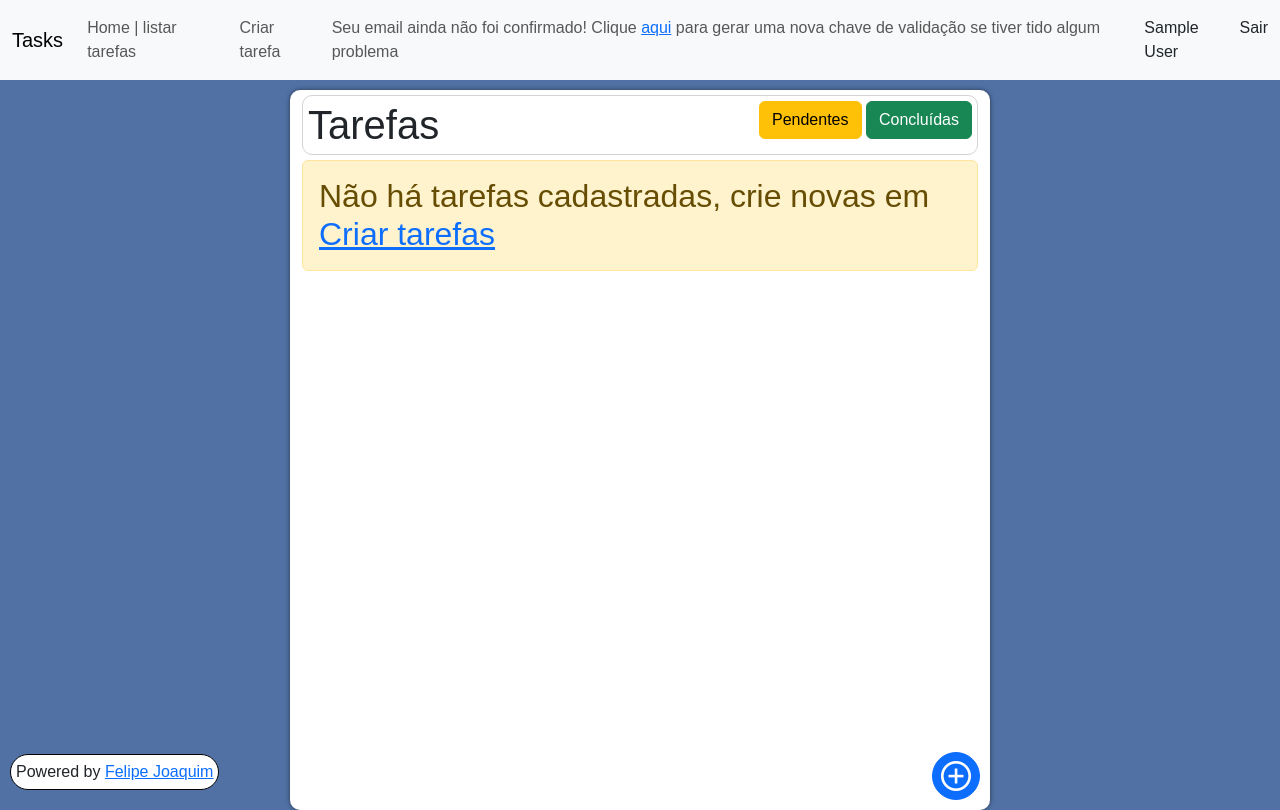
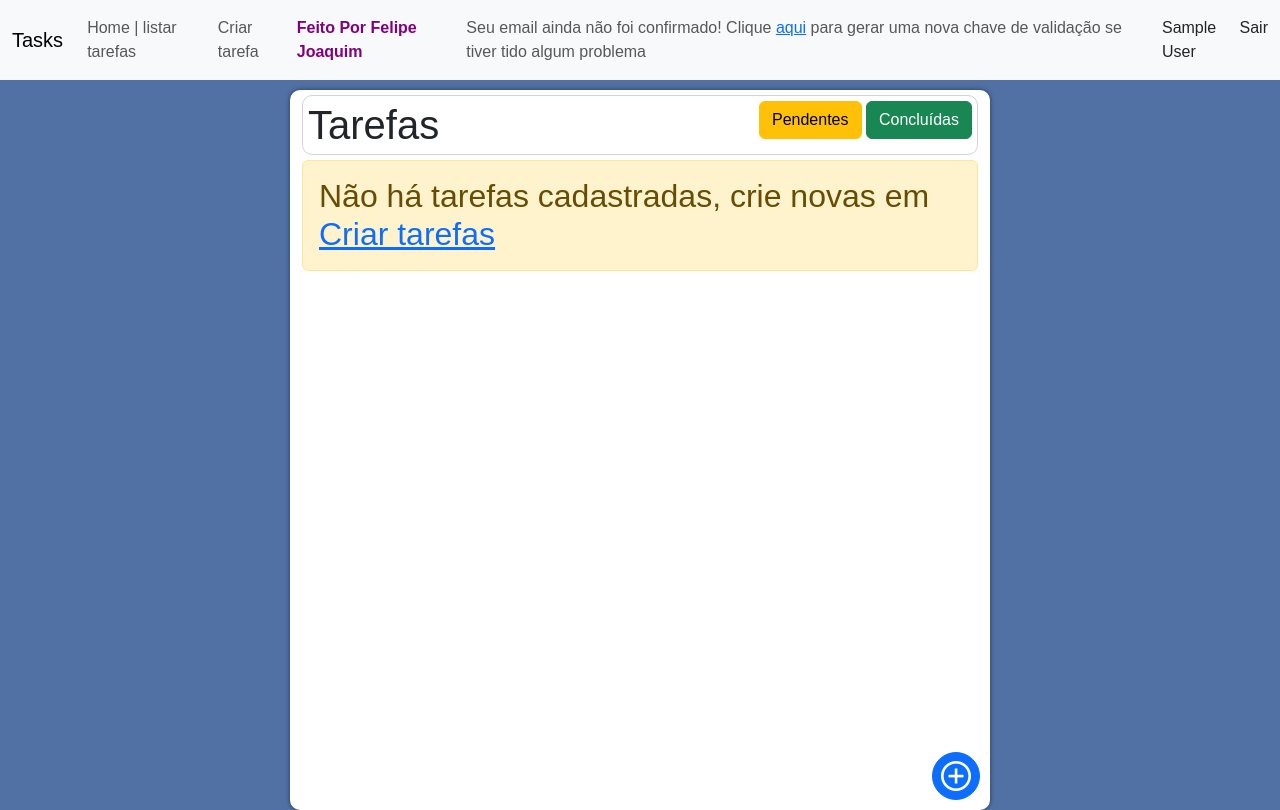
Before and after one commit to felipe-fjs/todo-project, a Flask app: page /task/home in a window 1280 px wide. Run offline with Flask 3, Linux system fonts and the light colour scheme; the visitor is signed in with stand-in values (Sample User, id 1); data comes from the database, SQL or seed files in the repository; data that the repository does not hold is empty; some libraries are stand-ins or nearby versions.

Commit message:
alterando local de "powered by"

```diff
--- a/app/templates/tasks/base.html
+++ b/app/templates/tasks/base.html
@@ -10,15 +10,15 @@
   <link rel="stylesheet" href="{{ url_for('static', filename='css/tasks/media-queries.css')}}">
   <link href="https://fonts.googleapis.com/css2?family=Material+Symbols+Outlined" rel="stylesheet" />
   <style>
-    span#powered {
-      position: absolute;
-      bottom: 10px;
-      left: 10px;
-
-      padding: 5px;
-      background-color: white;
-      border: 0.5px black solid;
-      border-radius: 2rem;
+    #powered {
+      color: purple;
+      font-weight: bold;
+      transition: font-size .5s, text-decoration .5s;
+    }
+    #powered:hover {
+      text-decoration: underline;
+      font-size: 18px;
+      color: purple;
     }
   </style>
   {% block head %} {% endblock %}
@@ -41,6 +41,9 @@
           <li class="nav-item">
             <a class="nav-link" href="{{ url_for('tasks.create')}}">Criar tarefa</a>
           </li>
+          <li class="nav-item">
+            <a id="powered" class="nav-link" href="https://github.com/felipe-fjs" target="_blank">Feito Por Felipe Joaquim</a>
+          </li>
 
           {% if not current_user.email_confirmed %}
             <li class="nav-item" id="confirm-email">
@@ -57,7 +60,6 @@
   </nav>
 
   {% block content %} {% endblock %}
-  <span id="powered">Powered by <a href="https://github.com/felipe-fjs" target="_blank">Felipe Joaquim</a></span>
   <script src="../../static/js/bootstrap.bundle.min.js"></script>
 </body>
 
```
